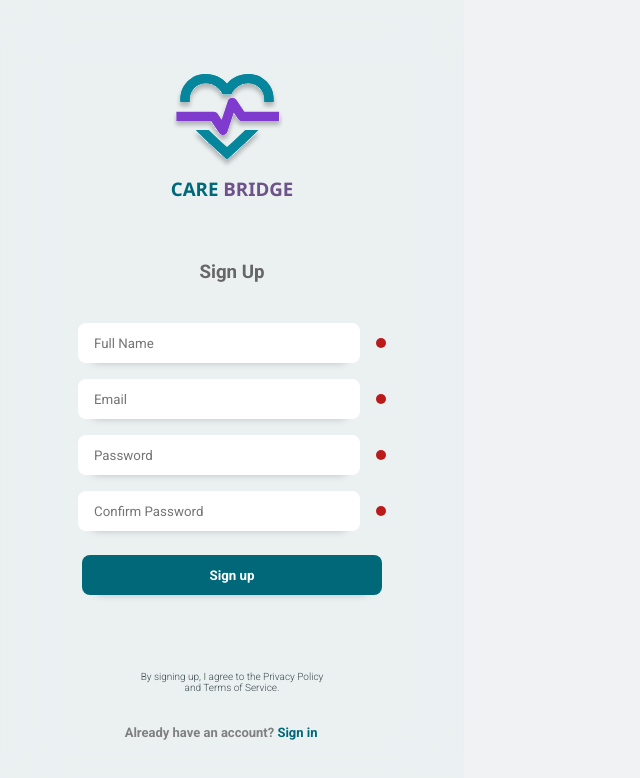
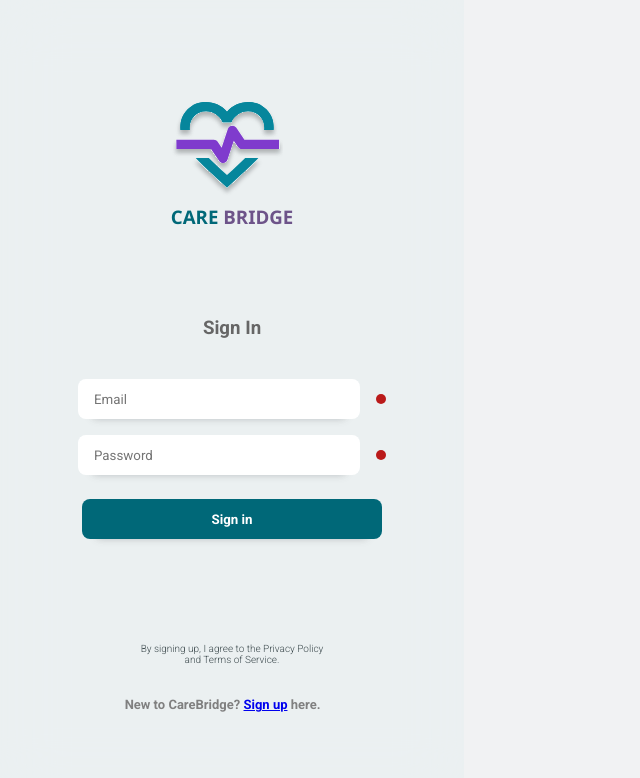
Before and after one commit to KaSaNaa/CareBridge, a React (Vite) app in the folder carebridge-test1.0/: page /signin in a window 1280 px wide. Shown: the top 778 px of the page, without its empty margins (0-640 px from the left). Built offline with nearby package versions, Linux system fonts and the light colour scheme.

Commit message:
Added missing imports and fix autocomplete attribute, added Links between sign in and sign up pages

```diff
--- a/carebridge-test1.0/src/App.jsx
+++ b/carebridge-test1.0/src/App.jsx
@@ -1,11 +1,18 @@
-import React from "react";
-import Auth from "./pages/Auth/Auth.jsx";
+import React from 'react';
+import { BrowserRouter as Router, Route, Routes } from 'react-router-dom';
+import Auth from './pages/Auth/Auth.jsx'; // Add missing import statement for Auth component
 
 const App = () => {
   return (
-    <div>
-      <Auth inORup={"signup"} />
-    </div>
+    <Router>
+      <Routes>
+        <Route exact path="/" element={<Auth inORup={"signup"} />} />
+
+        <Route exact path="/signin" element={<Auth inORup={"signin"} />} />
+
+        <Route exact path="/signup" element={<Auth inORup={"signup"} />} />
+      </Routes>
+    </Router>
   );
 };
 
--- a/carebridge-test1.0/src/components/Input.jsx
+++ b/carebridge-test1.0/src/components/Input.jsx
@@ -8,7 +8,7 @@ const Input = ({ type, placeholder }) => {
         placeholder={placeholder && placeholder}
         type={type ? type : "text"}
         required
-        autocomplete="off"
+        autoComplete="off"
       />
       <Status />
     </Container>
--- a/carebridge-test1.0/src/components/SideBar.jsx
+++ b/carebridge-test1.0/src/components/SideBar.jsx
@@ -2,6 +2,7 @@ import React from "react";
 import styled from "styled-components";
 import logo from "../assets/logo.svg";
 import Input from "./Input";
+import { Link } from "react-router-dom";
 
 const Sidebar = ({ formType }) => {
   return (
@@ -16,15 +17,15 @@ const Sidebar = ({ formType }) => {
         <h3>{formType === "signup" ? "Sign Up" : "Sign In"}</h3>
         {formType === "signup" ? (
           <>
-            <Input placeholder="Full Name" />
-            <Input type="email" placeholder="Email" />
-            <Input type="password" placeholder="Password" />
-            <Input type="password" placeholder="Confirm Password" />
+            <Input id="fName" placeholder="Full Name" />
+            <Input id="email" type="email" placeholder="Email Address" />
+            <Input id="pswd" type="password" placeholder="Password" />
+            <Input id="confirmpswd" type="password" placeholder="Confirm Password" />
           </>
         ) : (
           <>
-            <Input type="email" placeholder="Email" />
-            <Input type="password" placeholder="Password" />
+            <Input id="email" type="email" placeholder="Email" />
+            <Input id="pswd" type="password" placeholder="Password" />
           </>
         )}
         <button>{formType === "signup" ? "Sign up" : "Sign in"}</button>
@@ -37,11 +38,11 @@ const Sidebar = ({ formType }) => {
         <h4>
           {formType === "signup" ? (
             <>
-              Already have an account? <span>Sign in</span>
+              Already have an account? <span><Link to={"/signin"}>Sign in</Link></span>
             </>
           ) : (
             <>
-              New to CareBridge? <span>Sign up</span> here.
+              New to CareBridge? <span><Link to={"/signup"}>Sign up</Link></span> here.
             </>
           )}
         </h4>
```
